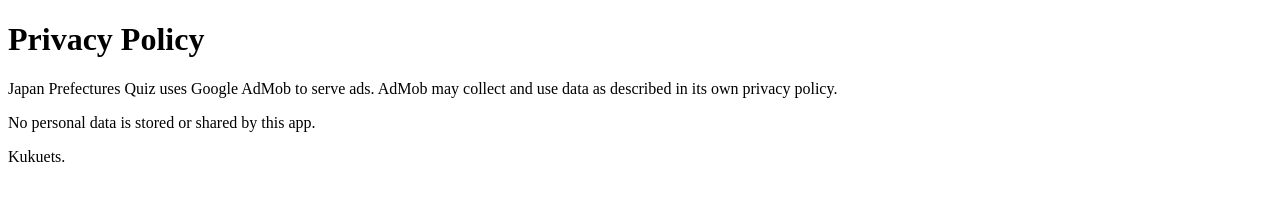
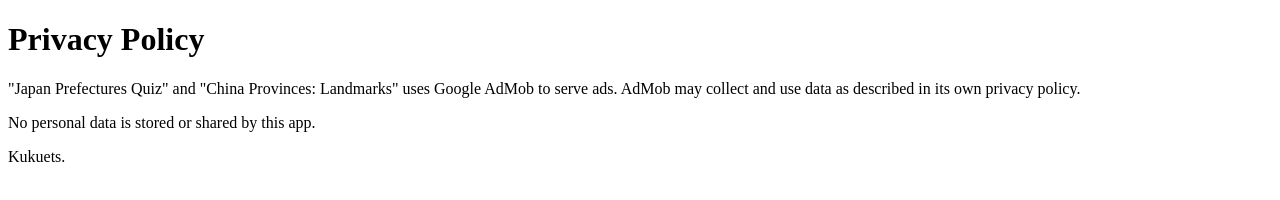
Before and after one commit to lancelot26/privacy-policy, a plain HTML site: page index.html in a window 1280 px wide. Drawn offline with Linux system fonts and the light colour scheme.

Commit message:
Update index.html

```diff
--- a/index.html
+++ b/index.html
@@ -3,7 +3,7 @@
 <head><meta charset="UTF-8"><title>Privacy Policy</title></head>
 <body>
   <h1>Privacy Policy</h1>
-  <p>Japan Prefectures Quiz uses Google AdMob to serve ads. AdMob may collect and use data as described in its own privacy policy.</p>
+  <p>"Japan Prefectures Quiz" and "China Provinces: Landmarks" uses Google AdMob to serve ads. AdMob may collect and use data as described in its own privacy policy.</p>
   <p>No personal data is stored or shared by this app.</p>
   <p>Kukuets.</p>
 </body>
```
